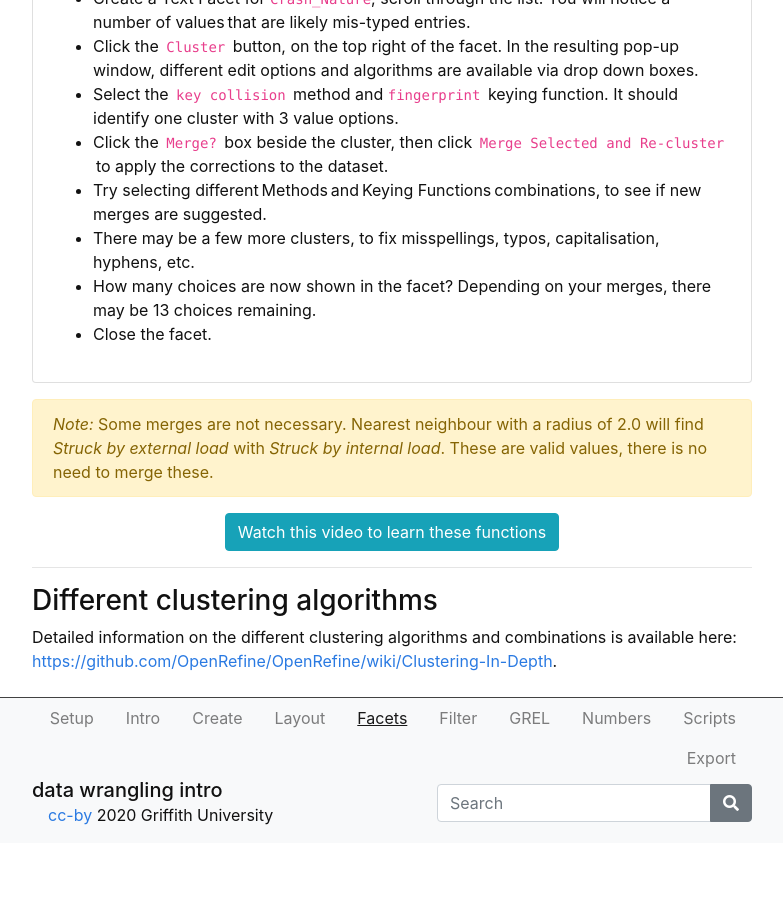
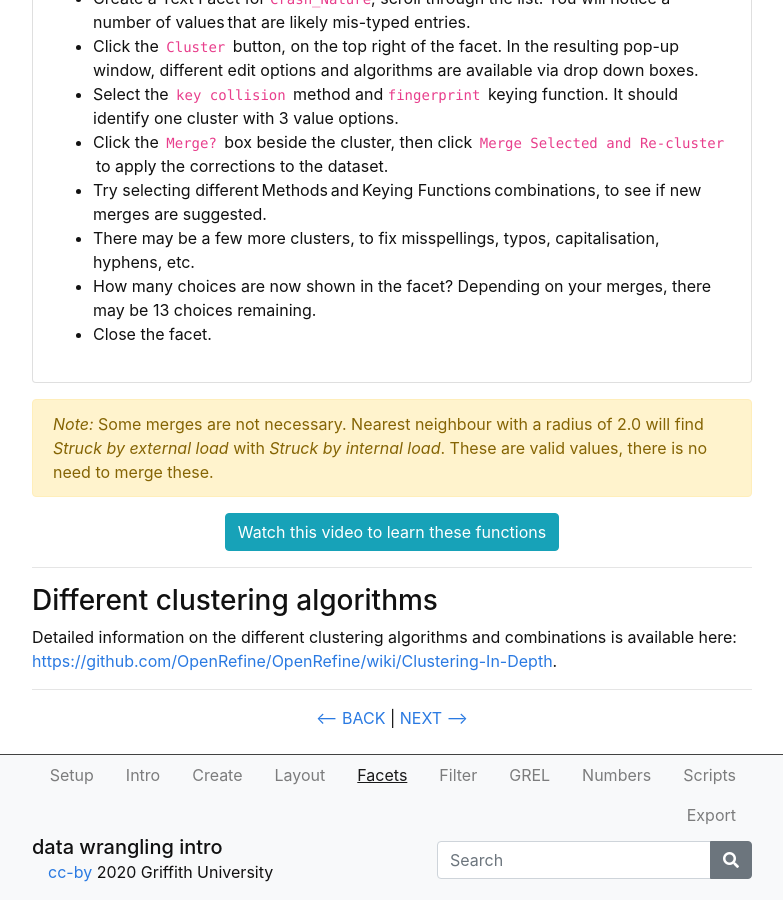
Before and after one commit to GULibrarySandbox/intro-data-wrangle, a Jekyll site: the page built from content/4-lesson.md, in a window 1280 px wide and 900 px high, scrolled down 3701 px. Shown: the whole window, without its empty margins (248-1031 px from the left). Built offline with Jekyll 4.4.1, drawn with Linux system fonts in a browser that asks for light colours; before the commit the page ends 4544 px from its top, so only the background shows below that.

Commit message:
Update 4-lesson.md
Added next and back links

```diff
--- a/content/4-lesson.md
+++ b/content/4-lesson.md
@@ -128,3 +128,10 @@ OpenRefine has several clustering algorithms built in. Let's experiment with the
 ### Different clustering algorithms
 
 Detailed information on the different clustering algorithms and combinations is available here: [https://github.com/OpenRefine/OpenRefine/wiki/Clustering-In-Depth](https://github.com/OpenRefine/OpenRefine/wiki/Clustering-In-Depth).
+
+-----
+
+<p align="center">
+  <a href="https://griffithunilibrary.github.io/intro-data-wrangle/content/3-lesson.html"><-- BACK</a> |
+  <a href="https://griffithunilibrary.github.io/intro-data-wrangle/content/5-lesson.html">NEXT --></a>
+</p>
```
